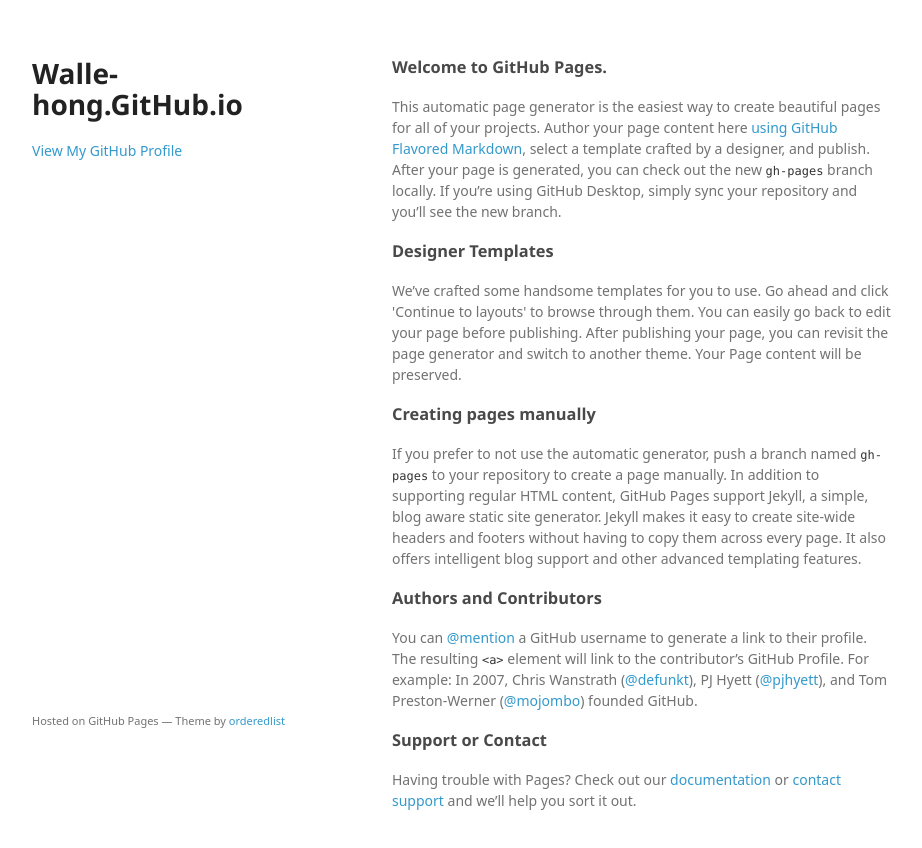
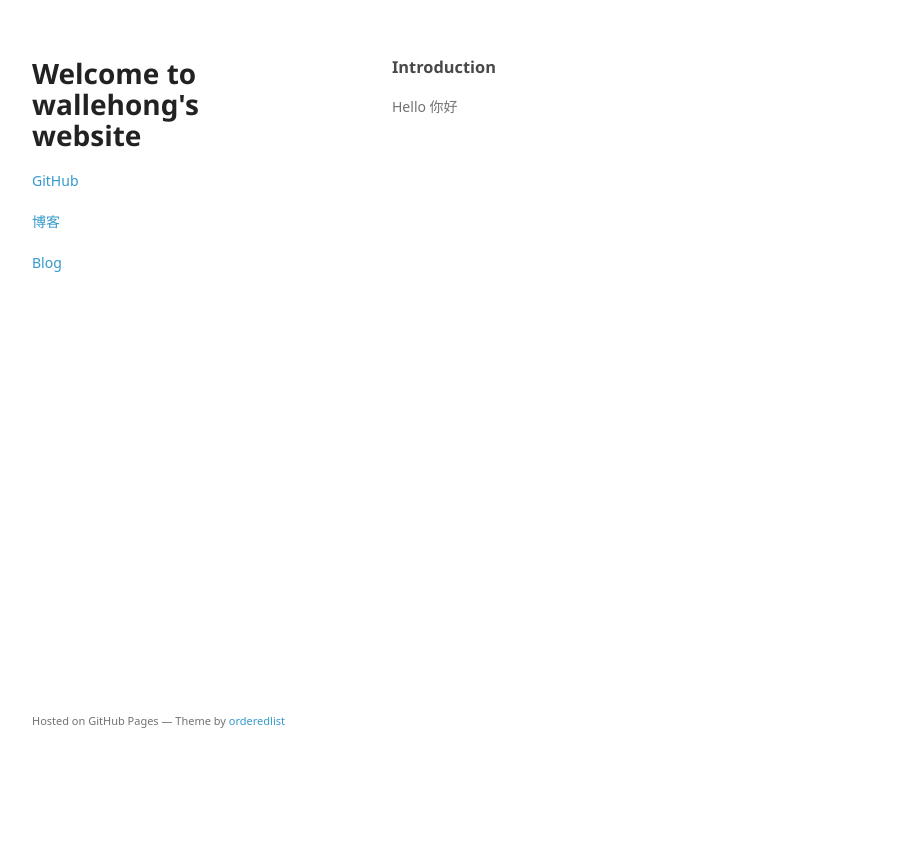
Before and after one commit to walle-hong/walle-hong.github.com, a plain HTML site: page index.html in a window 1280 px wide. Shown: the whole page, without its empty margins (178-1100 px from the left). After the commit the page ends 800 px from the top, so only its background shows below. Drawn offline with Linux system fonts and the light colour scheme; a web font is replaced by a local one.

Commit message:
Update index.html

```diff
--- a/index.html
+++ b/index.html
@@ -15,43 +15,26 @@
   <body>
     <div class="wrapper">
       <header>
-        <h1>Walle-hong.GitHub.io</h1>
+        <h1>Welcome to wallehong's website</h1>
         <p></p>
-
-
-        <p class="view"><a href="https://github.com/walle-hong">View My GitHub Profile</a></p>
+        <p class="view"><a href="https://github.com/walle-hong">GitHub</a></p>
+        <p class="view"><a href="https://walle-hong.github.io/blog/">博客</a></p>
+        <p class="view"><a href="https://walle-hong.github.io/en/">Blog</a></p>
 
       </header>
       <section>
-        <h3>
-<a id="welcome-to-github-pages" class="anchor" href="#welcome-to-github-pages" aria-hidden="true"><span aria-hidden="true" class="octicon octicon-link"></span></a>Welcome to GitHub Pages.</h3>
-
-<p>This automatic page generator is the easiest way to create beautiful pages for all of your projects. Author your page content here <a href="https://guides.github.com/features/mastering-markdown/">using GitHub Flavored Markdown</a>, select a template crafted by a designer, and publish. After your page is generated, you can check out the new <code>gh-pages</code> branch locally. If you’re using GitHub Desktop, simply sync your repository and you’ll see the new branch.</p>
 
 <h3>
-<a id="designer-templates" class="anchor" href="#designer-templates" aria-hidden="true"><span aria-hidden="true" class="octicon octicon-link"></span></a>Designer Templates</h3>
+<a id="Introduction" class="anchor" href="#designer-templates" aria-hidden="true"><span aria-hidden="true" class="octicon octicon-link"></span></a>Introduction</h3>
 
-<p>We’ve crafted some handsome templates for you to use. Go ahead and click 'Continue to layouts' to browse through them. You can easily go back to edit your page before publishing. After publishing your page, you can revisit the page generator and switch to another theme. Your Page content will be preserved.</p>
+<p>Hello 你好</p>
 
-<h3>
-<a id="creating-pages-manually" class="anchor" href="#creating-pages-manually" aria-hidden="true"><span aria-hidden="true" class="octicon octicon-link"></span></a>Creating pages manually</h3>
-
-<p>If you prefer to not use the automatic generator, push a branch named <code>gh-pages</code> to your repository to create a page manually. In addition to supporting regular HTML content, GitHub Pages support Jekyll, a simple, blog aware static site generator. Jekyll makes it easy to create site-wide headers and footers without having to copy them across every page. It also offers intelligent blog support and other advanced templating features.</p>
-
-<h3>
-<a id="authors-and-contributors" class="anchor" href="#authors-and-contributors" aria-hidden="true"><span aria-hidden="true" class="octicon octicon-link"></span></a>Authors and Contributors</h3>
-
-<p>You can <a href="https://help.github.com/articles/basic-writing-and-formatting-syntax/#mentioning-users-and-teams" class="user-mention">@mention</a> a GitHub username to generate a link to their profile. The resulting <code>&lt;a&gt;</code> element will link to the contributor’s GitHub Profile. For example: In 2007, Chris Wanstrath (<a href="https://github.com/defunkt" class="user-mention">@defunkt</a>), PJ Hyett (<a href="https://github.com/pjhyett" class="user-mention">@pjhyett</a>), and Tom Preston-Werner (<a href="https://github.com/mojombo" class="user-mention">@mojombo</a>) founded GitHub.</p>
-
-<h3>
-<a id="support-or-contact" class="anchor" href="#support-or-contact" aria-hidden="true"><span aria-hidden="true" class="octicon octicon-link"></span></a>Support or Contact</h3>
-
-<p>Having trouble with Pages? Check out our <a href="https://help.github.com/pages">documentation</a> or <a href="https://github.com/contact">contact support</a> and we’ll help you sort it out.</p>
       </section>
       <footer>
         <p><small>Hosted on GitHub Pages &mdash; Theme by <a href="https://github.com/orderedlist">orderedlist</a></small></p>
       </footer>
     </div>
+
     <script src="javascripts/scale.fix.js"></script>
 
   </body>
```
